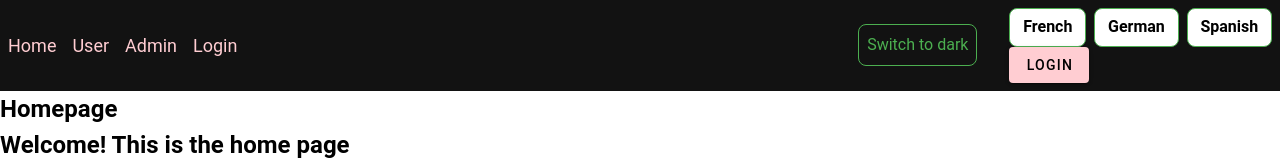
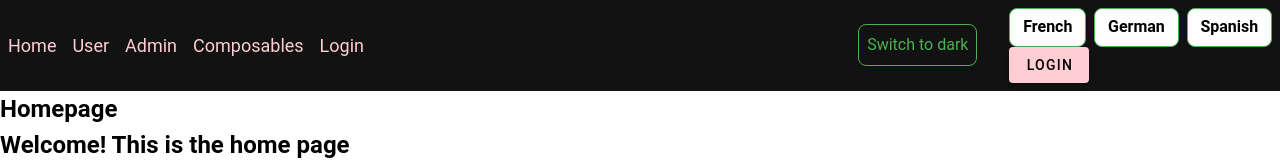
Before and after one commit to Louis-Gonzalez/starterPackDDD, a Nuxt app: page / in a window 1280 px wide. Shown: the top 160 px of the page. Built offline with nearby package versions, Linux system fonts and the light colour scheme.

Commit message:
ADD composable link

```diff
--- a/components/common/Navbar.vue
+++ b/components/common/Navbar.vue
@@ -14,6 +14,10 @@ const routeList = [
   {
     name: 'Admin',
     path: '/admin/admin',
+  },
+  {
+    name: 'Composables',
+    path: '/composables',
   },
   {
     name: 'Login',
```
